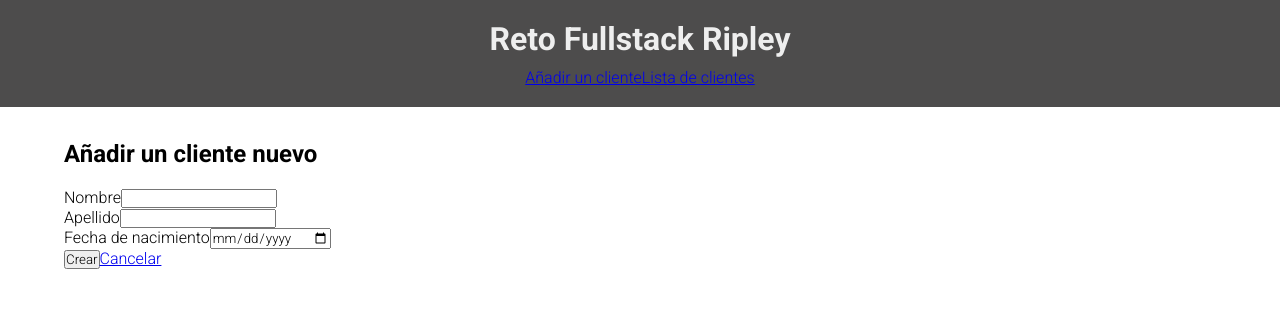
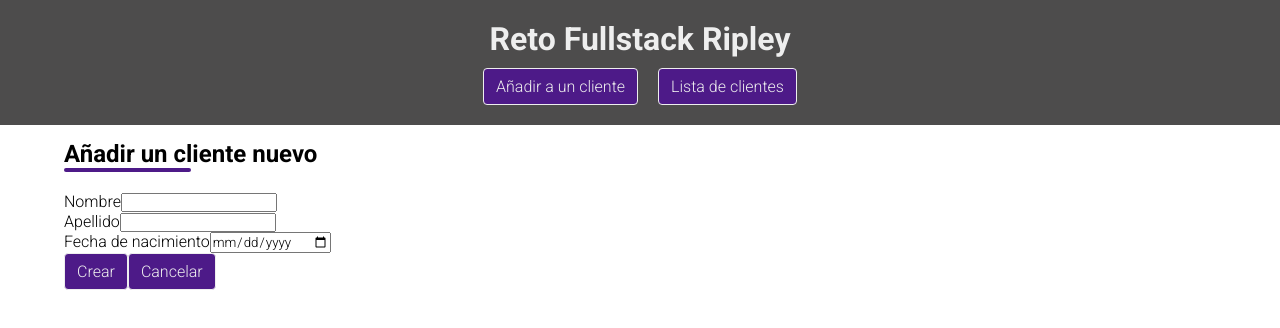
Before and after one commit to heraldofortuna/ripley-challenge-app, a React (Create React App) app in the folder frontend/: page /create in a window 1280 px wide. Shown: the top 328 px of the page. Built offline with nearby package versions, Linux system fonts and the light colour scheme.

Commit message:
El componente Button fue creado e implementado en las 2 pages de la aplicación

```diff
--- /dev/null
+++ b/frontend/src/components/Button.jsx
@@ -0,0 +1,26 @@
+import React from "react";
+import styled from "styled-components";
+
+const Button = ({ text, type }) => {
+  const StyledButton = styled.button`
+    background-color: var(--color-purple);
+    font-size: 16px;
+    color: var(--color-white);
+    border: 1px solid var(--color-white);
+    border-radius: 4px;
+    padding: 8px 12px;
+    cursor: pointer;
+    transition: 0.4s all;
+
+    :hover {
+      background-color: var(--color-white);
+      color: var(--color-purple);
+    }
+  `;
+
+  return (
+    <StyledButton type={type}>{ text }</StyledButton>
+  )
+}
+
+export default Button;
--- a/frontend/src/components/Form.jsx
+++ b/frontend/src/components/Form.jsx
@@ -1,6 +1,7 @@
 import React, { useState } from "react";
 import { Link, useNavigate } from "react-router-dom";
 import { addClient } from "../services/index";
+import Button from "./Button";
 
 const Form = () => {
   const [formValues, setFormValues] = useState({
@@ -38,8 +39,8 @@ const Form = () => {
         <input type="date" name="birthday" onChange={handleChange} />
       </div>
       <div>
-        <button type="submit">Crear</button>
-        <Link to="/">Cancelar</Link>
+        <Button text="Crear" type="submit" />
+        <Link to="/"><Button text="Cancelar" /></Link>
       </div>
     </form>
   )
--- a/frontend/src/components/Header.jsx
+++ b/frontend/src/components/Header.jsx
@@ -1,6 +1,7 @@
 import React from "react";
 import { Link } from "react-router-dom";
 import styled from "styled-components";
+import Button from "./Button";
 
 const StyledHeader = styled.header`
   height: 100px;
@@ -15,15 +16,20 @@ const StyledContainer = styled.div`
   gap: 10px;
 `;
 
+const StyledNavigator = styled.nav`
+  display: flex;
+  gap: 20px;
+`;
+
 const Header = () => {
   return (
     <StyledHeader>
       <StyledContainer>
         <h1>Reto Fullstack Ripley</h1>
-        <nav>
-          <Link to="/create">Añadir un cliente</Link>
-          <Link to="/">Lista de clientes</Link>
-        </nav>
+        <StyledNavigator>
+          <Link to="/create"><Button text="Añadir a un cliente" /></Link>
+          <Link to="/"><Button text="Lista de clientes" /></Link>
+        </StyledNavigator>
       </StyledContainer>
     </StyledHeader>
   )
--- a/frontend/src/pages/CreateClient.jsx
+++ b/frontend/src/pages/CreateClient.jsx
@@ -8,7 +8,7 @@ const CreateClient = () => {
       <Header />
       <main>
         <div className="wrapper">
-          <h2>Añadir un cliente nuevo</h2>
+          <h2 className="subtitle" >Añadir un cliente nuevo</h2>
           <Form />
         </div>
       </main>
```
